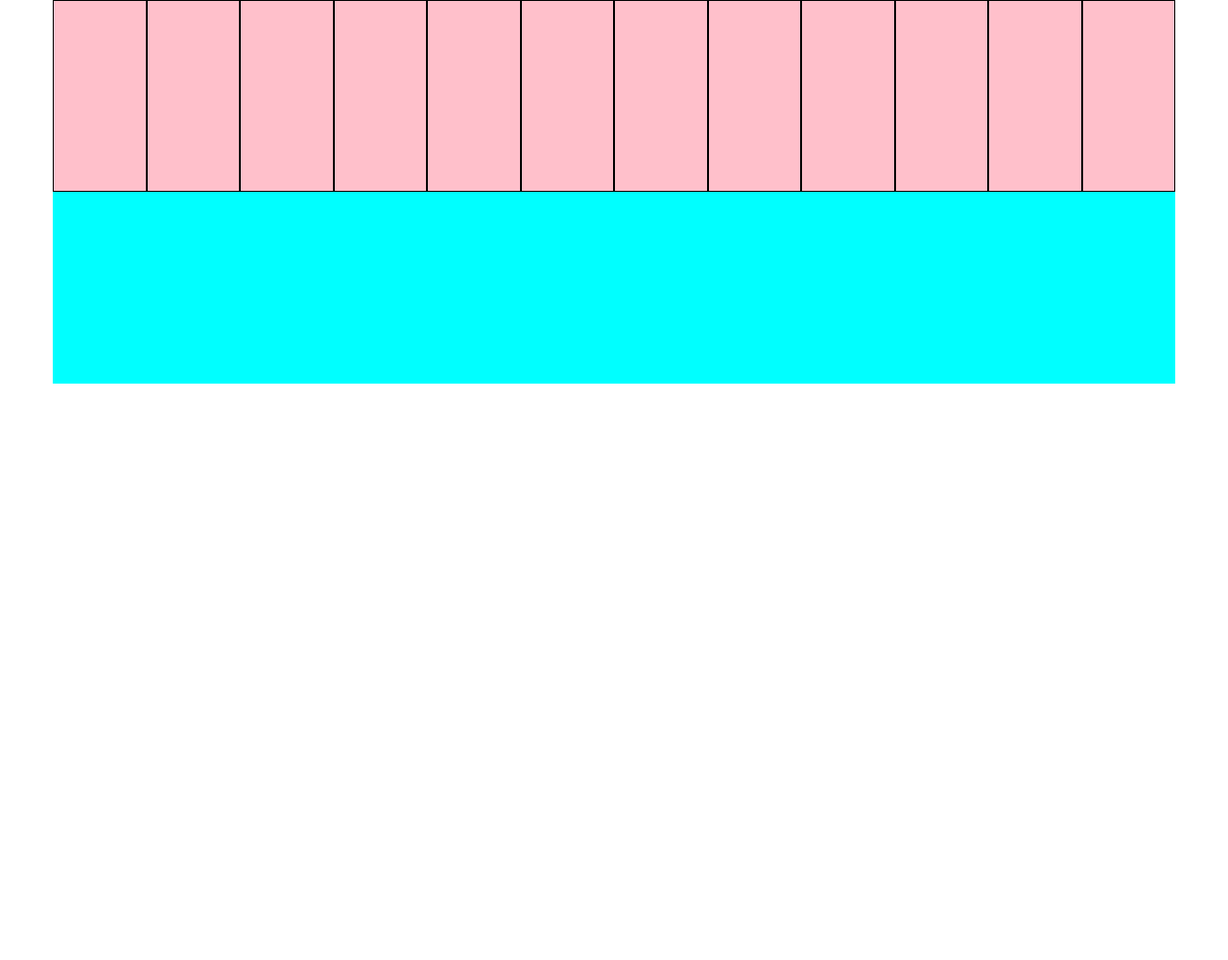
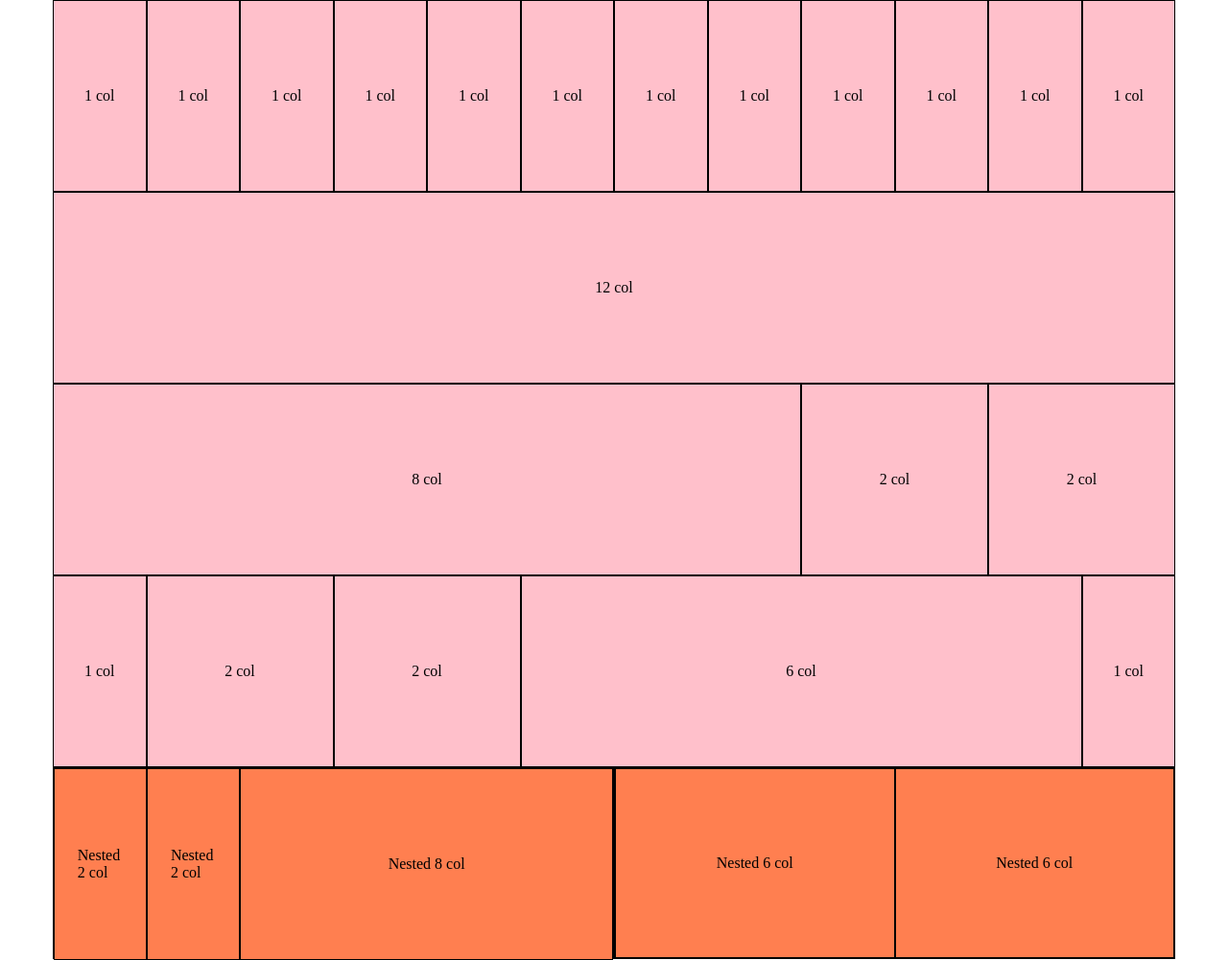
Before and after one commit to danialessi/html-css-12bool, a plain HTML site: page index.html in a window 1280 px wide. Shown: the whole page at 96% size. Before the commit the page ends 800 px from the top, so only its background shows below. Drawn offline with Linux system fonts and the light colour scheme.

Commit message:
sistemato colore ultime colonne

```diff
--- a/css/12bool.css
+++ b/css/12bool.css
@@ -1,5 +1,5 @@
 /* DEBUG  */
-.debug {
+.debug .container {
     background-color: aqua;
     height: 200px;
 }
@@ -9,6 +9,12 @@
     border: 1px solid black;
     background-color: pink;
 }
+
+.debug .col-6 [class*="col-"] {
+    background-color: coral;
+}
+
+
 
 /* FRAMEWORK  */
 * {
@@ -32,7 +38,50 @@
     float: left;
 }
 
-
 .col-1 {
     width: calc(100% / 12 *1);
 }
+
+.col-2 {
+    width: calc(100% / 12 *2);
+}
+
+.col-3 {
+    width: calc(100% / 12 *3);
+}
+
+.col-4 {
+    width: calc(100% / 12 *4);
+}
+
+.col-5 {
+    width: calc(100% / 12 *5);
+}
+
+.col-6 {
+    width: calc(100% / 12 *6);
+}
+
+.col-7 {
+    width: calc(100% / 12 *7);
+}
+
+.col-8 {
+    width: calc(100% / 12 *8);
+}
+
+.col-9 {
+    width: calc(100% / 12 *9);
+}
+
+.col-10 {
+    width: calc(100% / 12 *10);
+}
+
+.col-11 {
+    width: calc(100% / 12 *11);
+}
+
+.col-12 {
+    width: calc(100% / 12 *12);
+}
--- a/css/style.css
+++ b/css/style.css
@@ -0,0 +1,10 @@
+[class*="col-"] {
+    position: relative;
+}
+
+[class*="col-"] span {
+    position: absolute;
+    top: 50%;
+    left: 50%;
+    transform: translate(-50%, -50%);
+}
--- a/index.html
+++ b/index.html
@@ -9,26 +9,108 @@
     <link rel="stylesheet" href="css/12bool.css">
     <link rel="stylesheet" href="css/style.css">
 </head>
-<body>
+<body class="debug">
 
-<div class="container debug">
-    <div class="col-1"></div>
-    <div class="col-1"></div>
-    <div class="col-1"></div>
-    <div class="col-1"></div>
-    <div class="col-1"></div>
-    <div class="col-1"></div>
-    <div class="col-1"></div>
-    <div class="col-1"></div>
-    <div class="col-1"></div>
-    <div class="col-1"></div>
-    <div class="col-1"></div>
-    <div class="col-1"></div>
-</div>
+    <div class="container">
+        <div class="col-1">
+            <span>1 col</span>
+        </div>
+        <div class="col-1">
+            <span>1 col</span>
+        </div>
+        <div class="col-1">
+            <span>1 col</span>
+        </div>
+        <div class="col-1">
+            <span>1 col</span>
+        </div>
+        <div class="col-1">
+            <span>1 col</span>
+        </div>
+        <div class="col-1">
+            <span>1 col</span>
+        </div>
+        <div class="col-1">
+            <span>1 col</span>
+        </div>
+        <div class="col-1">
+            <span>1 col</span>
+        </div>
+        <div class="col-1">
+            <span>1 col</span>
+        </div>
+        <div class="col-1">
+            <span>1 col</span>
+        </div>
+        <div class="col-1">
+            <span>1 col</span>
+        </div>
+        <div class="col-1">
+            <span>1 col</span>
+        </div>
+    </div>
 
-<div class="container debug">
+    <div class="container">
+        <div class="col-12">
+            <span>12 col</span>
+        </div>
+    </div>
 
-</div>
+    <div class="container">
+        <div class="col-8">
+            <span>8 col</span>
+        </div>
+        <div class="col-2">
+            <span>2 col</span>
+        </div>
+        <div class="col-2">
+            <span>2 col</span>
+        </div>
+    </div>
+
+    <div class="container">
+        <div class="col-1">
+            <span>1 col</span>
+        </div>
+        <div class="col-2">
+            <span>2 col</span>
+        </div>
+        <div class="col-2">
+            <span>2 col</span>
+        </div>
+        <div class="col-6">
+            <span>6 col</span>
+        </div>
+        <div class="col-1">
+            <span>1 col</span>
+        </div>
+    </div>
+
+    <div class="container">
+        <div class="col-6">
+            <div class="container">
+                <div class="col-2">
+                    <span>Nested 2 col</span>
+                </div>
+                <div class="col-2">
+                    <span>Nested 2 col</span>
+                </div>
+                <div class="col-8">
+                    <span>Nested 8 col</span>
+                </div>
+            </div>
+        </div>
+
+        <div class="col-6">
+            <div class="col-6">
+                <span>Nested 6 col</span>
+            </div>
+            <div class="col-6">
+                <span>Nested 6 col</span>
+            </div>
+        </div>
+    </div>
+
 
 </body>
 </html>
```
